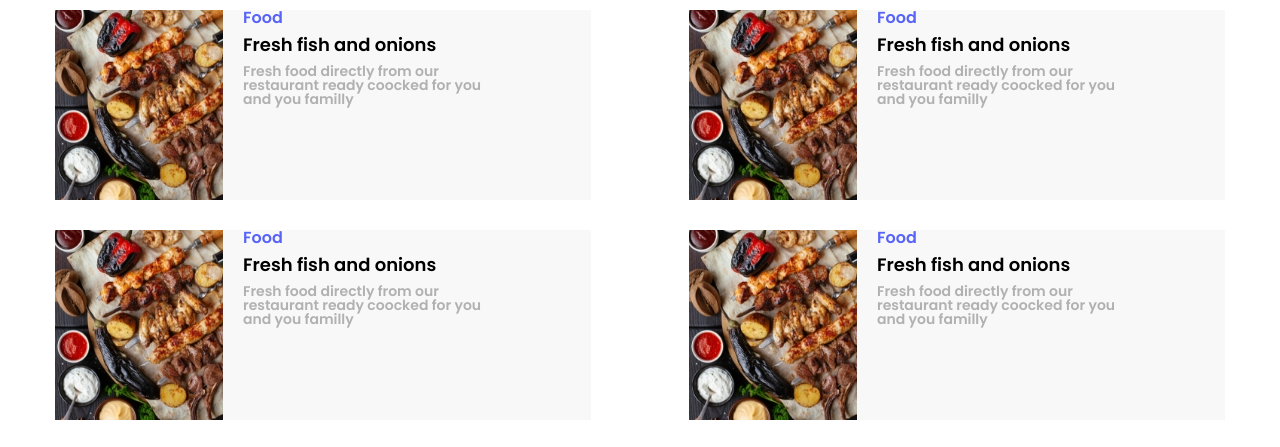
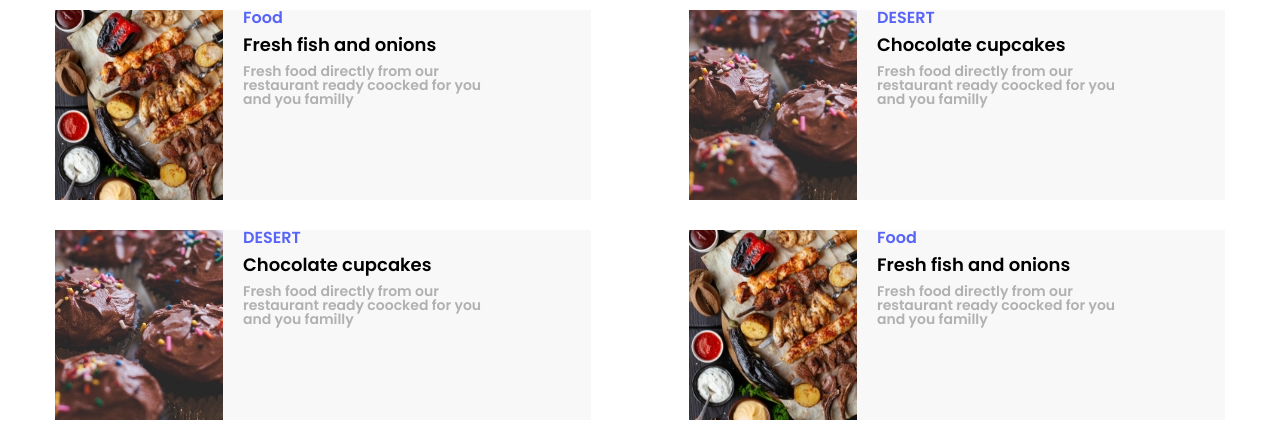
Before and after one commit to magdumagdu4/Restaurant, a plain HTML site: page index.html in a window 1280 px wide. Shown: the part 140-587 px from the top of the page. Drawn offline with Linux system fonts and the light colour scheme.

Commit message:
add effects

```diff
--- a/index.html
+++ b/index.html
@@ -35,11 +35,11 @@
 				</div>
 				<div class="top-right">
 					<div class="imageleft">
-						<img src="img/image1.jpg" alt="image">
+						<img src="img/image2.jpg" alt="image">
 					</div>
 					<div class="textright">
-						<p class="title-blue"> Food </p>
-						<p class="title-semiblack">Fresh fish and onions </p>
+						<p class="title-blue"> DESERT </p>
+						<p class="title-semiblack">Chocolate cupcakes </p>
 						<p class="title-grey"> Fresh food directly from our restaurant ready coocked for you and you familly</p>
 						<div class="clear">	</div>
 					</div>
@@ -47,11 +47,11 @@
 				</div>
 				<div class="top-left">
 					<div class="imageleft">
-						<img src="img/image1.jpg" alt="image">
+						<img src="img/image2.jpg" alt="image">
 					</div>
 					<div class="textright">
-						<p class="title-blue"> Food </p>
-						<p class="title-semiblack">Fresh fish and onions </p>
+						<p class="title-blue"> DESERT </p>
+						<p class="title-semiblack">Chocolate cupcakes </p>
 						<p class="title-grey"> Fresh food directly from our restaurant ready coocked for you and you familly</p>
 						<div class="clear">	</div>
 					</div>
@@ -97,14 +97,14 @@
 					<p class="title-grey"> Fresh food directly from our restaurant ready coocked for you  </p>
 				</div>
 				<div class="top-box">
-				<img src="img/image5.jpg" alt="image">
+					<img src="img/image5.jpg" alt="image">
 					<p class="title-blue aligment"> FOOD AND LIFE </p>
 					<p class="title-semiblack"> Succed in hotel business </p>
 					<p class="title-grey"> Fresh food directly from our restaurant ready coocked for you  </p>
 				</div>
 				<div class="top2">
 				<div class="top-box size">
-					<img src="img/image3.jpg" alt="image">
+					<img src="img/image5.jpg" alt="image">
 					<p class="title-blue aligment"> FOOD AND LIFE </p>
 					<p class="title-semiblack"> Succed in hotel business </p>
 					<p class="title-grey"> Fresh food directly from our restaurant ready coocked for you  </p>
@@ -116,7 +116,7 @@
 					<p class="title-grey"> Fresh food directly from our restaurant ready coocked for you  </p>
 				</div>
 				<div class="top-box">
-				<img src="img/image5.jpg" alt="image">
+					<img src="img/image3.jpg" alt="image">
 					<p class="title-blue aligment"> FOOD AND LIFE </p>
 					<p class="title-semiblack"> Succed in hotel business </p>
 					<p class="title-grey"> Fresh food directly from our restaurant ready coocked for you  </p>
```
